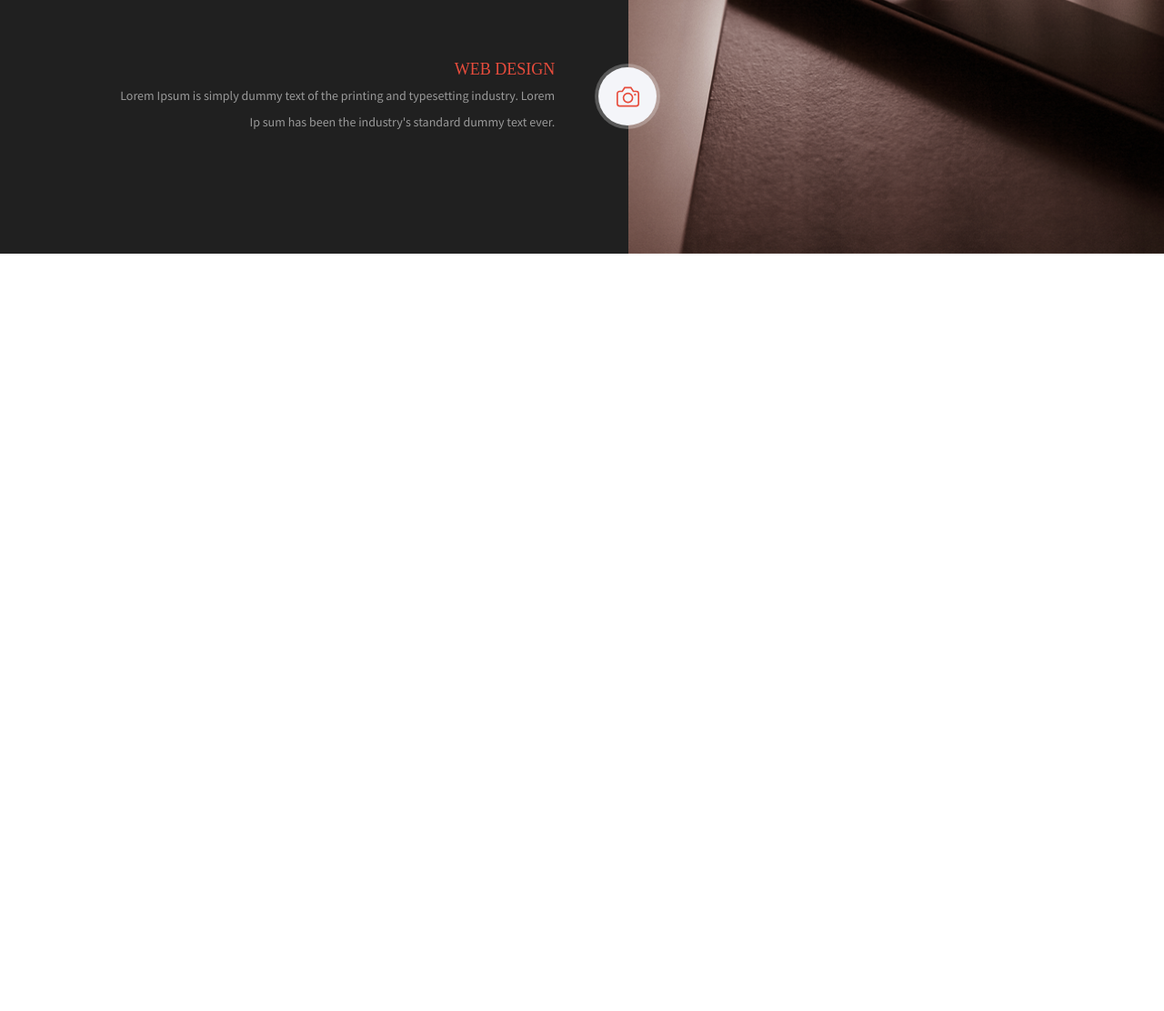
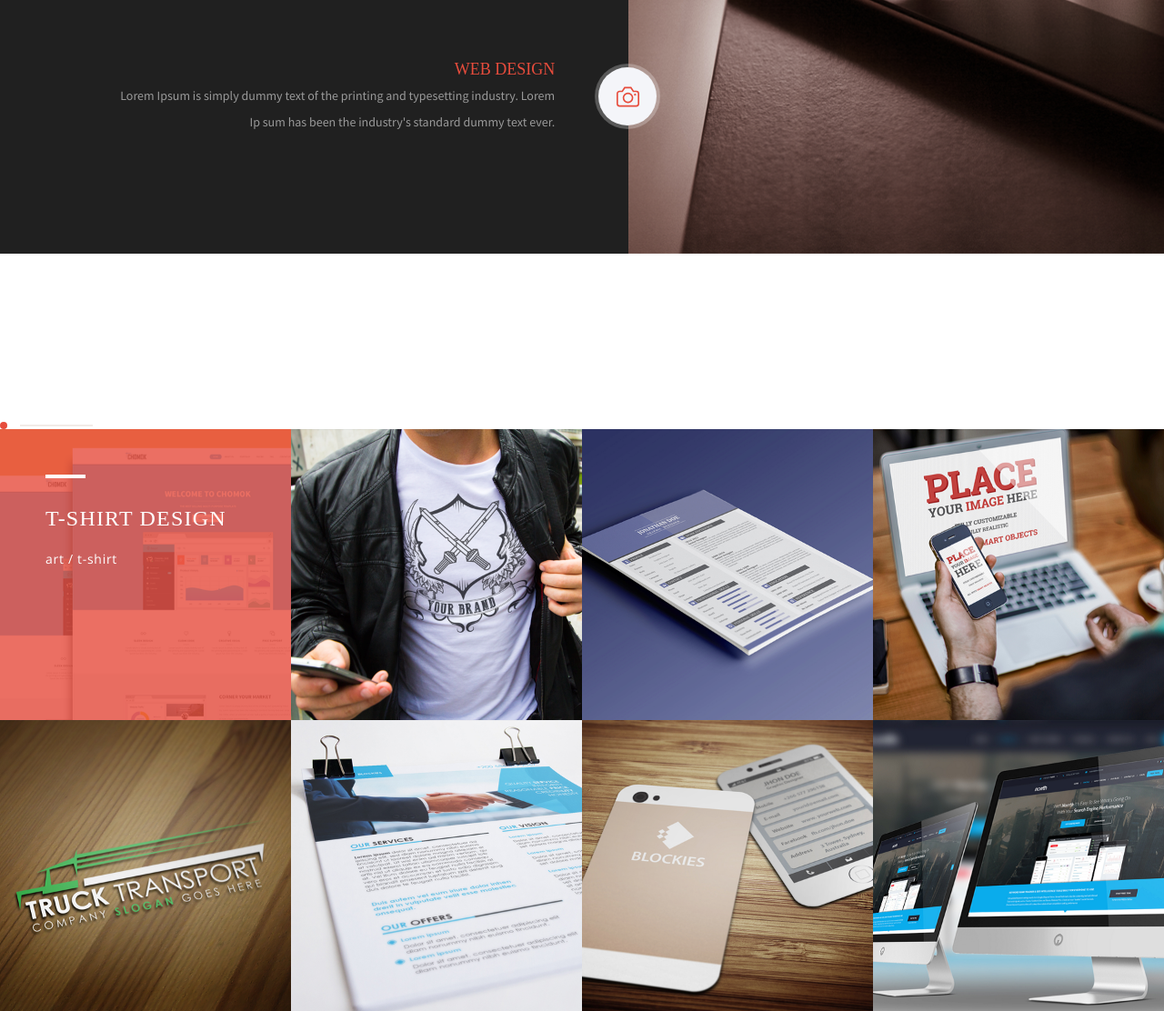
Before and after one commit to pilotocheg/bino, a plain HTML site: page index.html in a window 1280 px wide. Shown: the part 2702-3814 px from the top of the page at 91% size. Before the commit the page ends 2981 px from the top, so only its background shows below. Drawn offline with nearby package versions, Linux system fonts and the light colour scheme.

Commit message:
block 5 pic-with-hover almost ok

```diff
--- a/index.html
+++ b/index.html
@@ -128,5 +128,44 @@
 			</div>
 			<div class="section_4_right"></div>
 	</section>
+	<section class="section_5">
+		<h2>RECENT WORKS</h2>
+		<p>It has survived not only five centuries, but also the leap scrambled it to make a type.</p>
+		<div class="style_circle"></div>
+		<nav class="section_5_nav">
+			<a href=""></a>
+		</nav>
+		<div class="section_5_content">
+			<div class="section_5_pic">
+				<img src="./img/pic5-1.png">
+				<div class="pic5-hover">
+					<div class="pic5-line"></div>
+					<h3>T-SHIRT DESIGN</h3>
+					<p>art / t-shirt</p>
+				</div>
+			</div>
+			<div class="section_5_pic">
+				<img src="./img/pic5-2.png">
+			</div>
+			<div class="section_5_pic">
+				<img src="./img/pic5-3.png">
+			</div>
+			<div class="section_5_pic">
+				<img src="./img/pic5-4.png">
+			</div>
+			<div class="section_5_pic">
+				<img src="./img/pic5-5.png">
+			</div>
+			<div class="section_5_pic">
+				<img src="./img/pic5-6.png">
+			</div>
+			<div class="section_5_pic">
+				<img src="./img/pic5-7.png">
+			</div>
+			<div class="section_5_pic">
+				<img src="./img/pic5-8.png">
+			</div>
+		</div>
+	</section>
 </body>
 </html>
--- a/styles.css
+++ b/styles.css
@@ -461,3 +461,58 @@
 	line-height: 29px;
 	margin: 0;
 }
+/*=======================================
+БЛОК 5
+=======================================*/
+
+.section_5 {
+	padding-top: 140px;
+}
+
+.section_5_pic {
+	display: inline-block;
+	vertical-align: middle;
+	width: 25%;
+	position: relative;
+}
+
+.section_5_pic img {
+	width: 100%;
+	height: 100%;
+	z-index: 1;
+}
+
+.pic5-hover {
+	width: 100%;
+	height: 100%;
+	position: absolute;
+	z-index: 2;
+	background: rgba(231, 76, 60, 0.8);
+	padding: 50px;
+	top: 0;
+}
+
+.pic5-line {
+	width: 44px;
+	height: 4px;
+	background-color: #ffffff;
+}
+
+.pic5-hover h3 {
+	color: #ffffff;
+	font-family: "Source Sans Pro - Semibold";
+	font-size: 24px;
+	font-weight: 400;
+	text-transform: uppercase;
+	letter-spacing: 1.2px;
+	margin: 31px 0 21px;
+}
+
+.pic5-hover p {
+	color: #ffffff;
+	font-family: "Open Sans";
+	font-size: 14px;
+	font-weight: 400;
+	letter-spacing: 0.7px;
+	margin: 0;
+}
```
Also changed, not shown: img/pic5-1.png (added), img/pic5-2.png (added), img/pic5-3.png (added), img/pic5-4.png (added), img/pic5-5.png (added), img/pic5-6.png (added), img/pic5-7.png (added), img/pic5-8.png (added).
